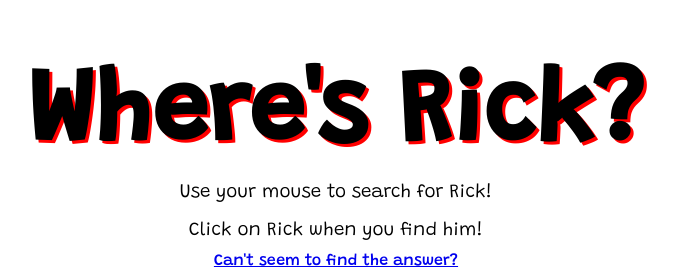
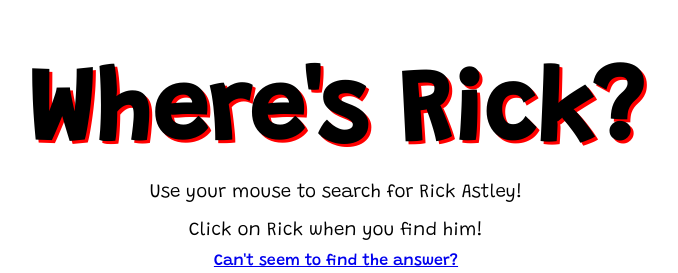
Before and after one commit to nktran06/Silly-Hacks-2020, a plain HTML site: page index.html in a window 1280 px wide. Shown: the top 273 px of the page, without its empty margins (304-982 px from the left). Drawn offline with Linux system fonts and the light colour scheme.

Commit message:
Update index.html

```diff
--- a/index.html
+++ b/index.html
@@ -30,7 +30,7 @@
 
     </div>
     <div class="instructions">
-        <center><h3>Use your mouse to search for Rick!</h3></center>
+        <center><h3>Use your mouse to search for Rick Astley!</h3></center>
         <center><h3>Click on Rick when you find him!</h3></center>
     </div>
 
```
